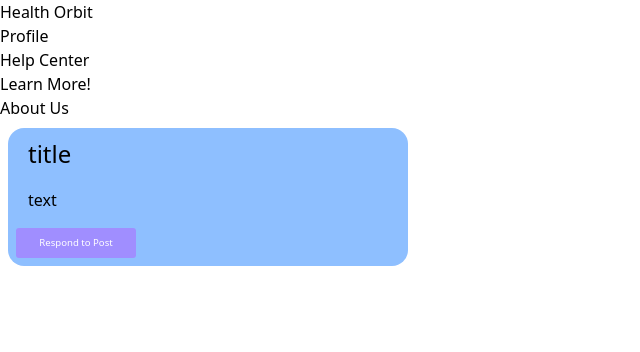
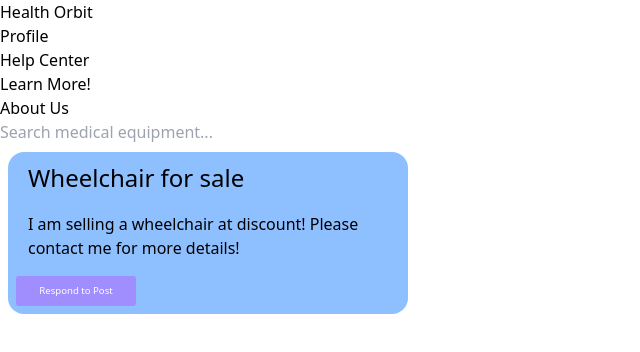
Before and after one commit to vivianzo/hackmit24, a React (Vite) app: page / in a window 1280 px wide. Shown: the top 352 px of the page, without its empty margins (0-640 px from the left). Built offline with nearby package versions, Linux system fonts and the light colour scheme.

Commit message:
search bar intergrated

```diff
--- a/src/App.jsx
+++ b/src/App.jsx
@@ -4,6 +4,7 @@ import Post from "./components/post";
 import AboutUsPage from "./AboutUsPage";
 import { BrowserRouter as Router, Routes, Route } from "react-router-dom";
 import Response from "./Response";
+import SearchBar from "./components/searchbar";
 
 function App() {
   return (
@@ -13,14 +14,20 @@ function App() {
           <Route
             path="/"
             element={
-              <div className="flex bg-purple-100 h-screen">
+              <div className="flex h-screen bg-purple-100">
                 <Sidebar />
-                <div className="flex-grow ml-64 flex justify-center">
-                  <Post />
+                <div className="flex-grow ml-64 flex flex-col items-center pt-10 p-6 relative">
+                  <div className="w-full max-w-4xl">
+                    <SearchBar />
+                    <Post
+                      title="Wheelchair for sale"
+                      text="I am selling a wheelchair at discount! Please contact me for more details!"
+                    />
+                  </div>
                 </div>
               </div>
             }
-          ></Route>
+          />
           <Route
             path="/about"
             element={
@@ -32,12 +39,7 @@ function App() {
               </div>
             }
           />
-          <Route
-            path="/response-page"
-            element={
-                <Response />
-            }
-          />
+          <Route path="/response-page" element={<Response />} />
         </Routes>
       </div>
     </Router>
--- /dev/null
+++ b/src/CONSTANTS.json
@@ -0,0 +1,86 @@
+[
+    {
+      "id": 1,
+      "name": "Blood Pressure Monitor"
+    },
+    {
+      "id": 2,
+      "name": "Wheelchair"
+    },
+    {
+      "id": 3,
+      "name": "Crutches"
+    },
+    {
+      "id": 4,
+      "name": "Walkers"
+    },
+    {
+      "id": 5,
+      "name": "Canes"
+    },
+    {
+      "id": 6,
+      "name": "Hospital Beds"
+    },
+    {
+      "id": 7,
+      "name": "New auto injectors"
+    },
+    {
+      "id": 8,
+      "name": "Oxygen concentrators"
+    },
+    {
+      "id": 9,
+      "name": "Nebulizers"
+    },
+    {
+      "id": 10,
+      "name": "CPAP Machines"
+    },
+    {
+      "id": 11,
+      "name": "Pulse Oximeters"
+    },
+    {
+      "id": 12,
+      "name": "TENS units"
+    },
+    {
+      "id": 13,
+      "name": "Shower chairs"
+    },
+    {
+      "id": 14,
+      "name": "Raised Toilet Seats"
+    },
+    {
+      "id": 15,
+      "name": "Commodes"
+    },
+    {
+      "id": 16,
+      "name": "Prosthetics"
+    },
+    {
+      "id": 17,
+      "name": "Hearing Aids"
+    },
+    {
+      "id": 18,
+      "name": "Braces"
+    },
+    {
+      "id": 19,
+      "name": "Mobility Scooters"
+    },
+    {
+      "id": 20,
+      "name": "Portable IV Poles"
+    },
+    {
+      "id": 21,
+      "name": "Breast Pumps"
+    }
+  ]
--- a/src/components/post.jsx
+++ b/src/components/post.jsx
@@ -1,19 +1,19 @@
-import React from 'react'
-import "./post.css"
-import { Link } from 'react-router-dom'
+import React from "react";
+import "./post.css";
+import { Link } from "react-router-dom";
 
-const post = ({
-}
-) => {
+const post = ({ title, text }) => {
   return (
-    <div className= "post-container">
-      <h2 className= "post-title">title</h2>
-      <p className = "post-text">text</p>
-      <a href= "response_page" className= "post-btn">
-        <Link className='cursor-pointer' to="/response-page">Respond to Post </Link>
-      </a>
+    <div className="post-container">
+      <h2 className="post-title">{title}</h2>
+      <p className="post-text">{text}</p>
+      <div className="post-btn">
+        <Link className="cursor-pointer" to="/response-page">
+          Respond to Post{" "}
+        </Link>
+      </div>
     </div>
-  )
-}
+  );
+};
 
-export default post
+export default post;
--- a/src/components/searchbar.jsx
+++ b/src/components/searchbar.jsx
@@ -1,11 +1,58 @@
-import React from 'react'
+import React, { useState } from "react";
+import data from "../CONSTANTS.json";
 
-const searchbar = () => {
+const SearchBar = () => {
+  const [searchTerm, setSearchTerm] = useState("");
+  const filteredData =
+    searchTerm === ""
+      ? []
+      : (data || [])
+          .filter((item) => {
+            if (!item || !item.name) {
+              return false;
+            }
+            const searchTermLower = searchTerm.toLowerCase();
+            const nameLower = item.name.toLowerCase();
+            return nameLower.startsWith(searchTermLower);
+          })
+          .slice(0, 10);
+
+  const handleInputChange = (event) => {
+    setSearchTerm(event.target.value);
+  };
+
+  const handleSearch = (item) => {
+    alert(`You selected ${item.name}`);
+  };
+
   return (
-    <div>
+    <div className="relative w-full max-w-md p-5">
+      <input
+        type="text"
+        placeholder="Search medical equipment..."
+        value={searchTerm}
+        onChange={handleInputChange}
+        className="border p-2 w-full"
+      />
+      {searchTerm && (
+        <div className="absolute top-full left-0 w-full max-h-60 overflow-auto bg-white border mt-1 z-10">
+          {filteredData.length > 0 ? (
+            filteredData.map((item) => (
+              <div
+                key={item.id}
+                className="p-2 border-b cursor-pointer"
+                onClick={() => handleSearch(item)}
+              >
+                {item.name}
+              </div>
+            ))
+          ) : (
+            <p className="p-2">No results found</p>
+          )}
+        </div>
+      )}
+    </div>
+  );
+};
 
-    </div>
-  )
-}
-
-export default searchbar
+export default SearchBar;
```
Also changed, not shown: src/AboutUsPage.jsx (+37 -15 lines).
